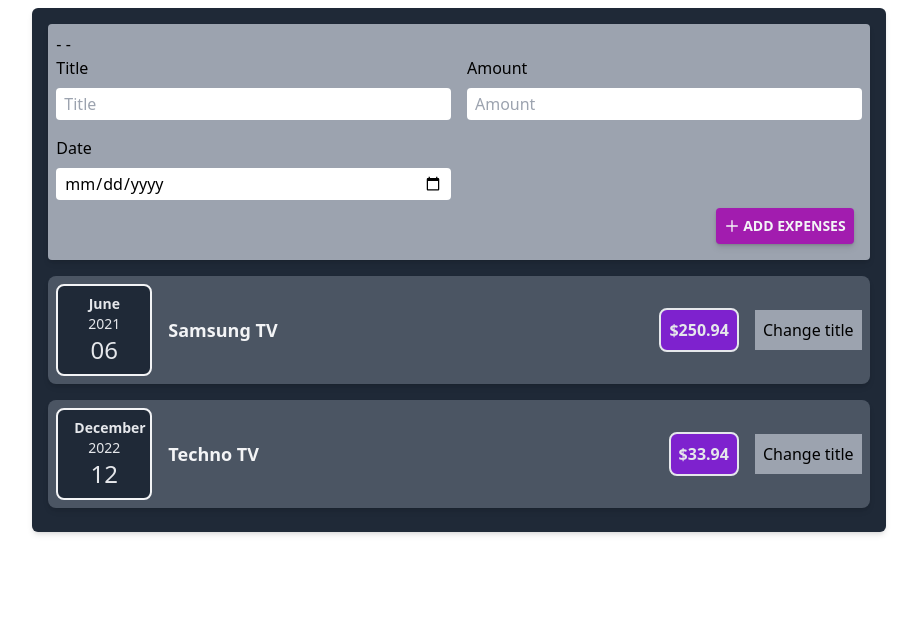
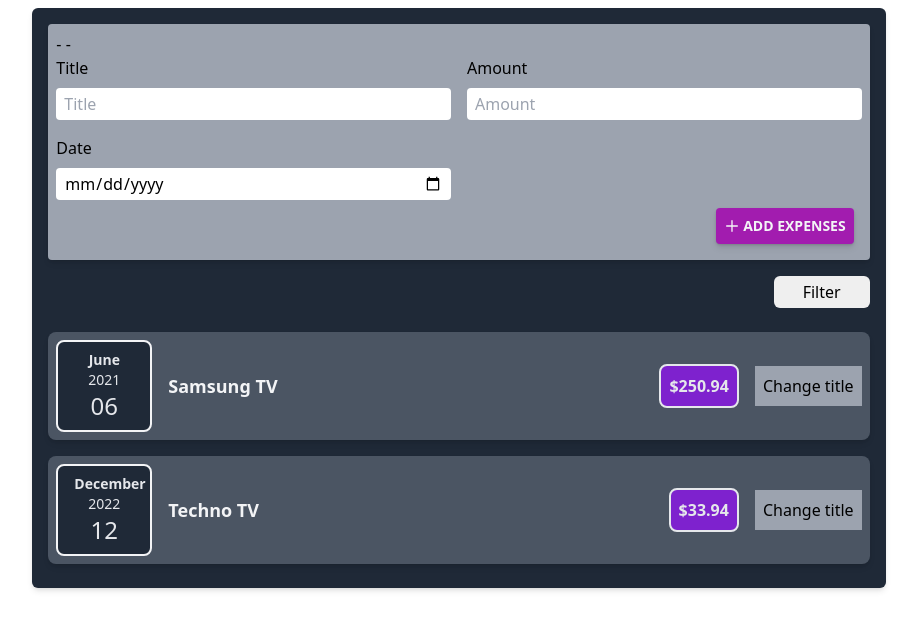
Before and after one commit to itfidele/expenses-ytracker-frontend, a React (Create React App) app: page / in a window 1280 px wide. Shown: the top 630 px of the page, without its empty margins (181-1098 px from the left). Built offline with nearby package versions, Linux system fonts and the light colour scheme.

Commit message:
add files

```diff
--- a/src/components/Expenses/ExpenseFilter.js
+++ b/src/components/Expenses/ExpenseFilter.js
@@ -1,5 +1,3 @@
-import React,{ useState } from 'react';
-
 
 const ExpenseFilter =(props)=>{
 
@@ -8,13 +6,13 @@
     }
 
     return (
-        <div>
-            <select selected={props.selected} onChange={dropdownChanged}>
-                <option value="2020">2019</option>
+        <div className="flex p-2 w-full justify-end">
+            <select className="appearance-none h-8 w-24 text-center rounded-md" selected={props.selected} onChange={dropdownChanged}>
+                <option value="">Filter</option>
+                <option value="2019">2019</option>
                 <option value="2020">2020</option>
-                <option value="2020">2021</option>
-                <option value="2020">2022</option>
-
+                <option value="2021">2021</option>
+                <option value="2022">2022</option>
             </select>
         </div>
     );
--- a/src/components/Expenses/Expenses.js
+++ b/src/components/Expenses/Expenses.js
@@ -1,10 +1,18 @@
+import React, { useState } from 'react'
+
 import ExpenseItem from './ExpenseItem';
 import Card from '../UI/Card';
 import NewExpense from '../NewExpense';
+import ExpenseFilter from './ExpenseFilter';
 
 
 const Expenses=()=>{
+    const [filteryear,filterChange] =useState('2020');
 
+    const addFilter = value=>{
+        filterChange(value);
+        console.log(value);
+    }
     let expenses = [
         {
             id: 1,
@@ -27,6 +35,7 @@
     return (
         <Card className="md:w-8/12 w-full md:rounded-md bg-gray-800 p-2 md:mx-auto my-2">
             <NewExpense addFunc={addExpenseHandler}/>
+            <ExpenseFilter selected={filteryear} onFilter={addFilter} />
             <ExpenseItem title={expenses[0].title} amount={expenses[0].amount} date={expenses[0].date} />
             <ExpenseItem title={expenses[1].title} amount={expenses[1].amount} date={expenses[1].date} />
         </Card>
```
